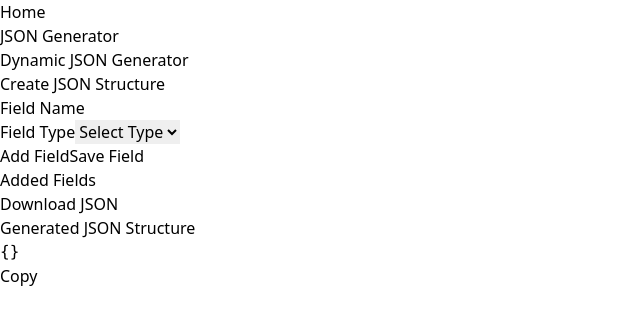
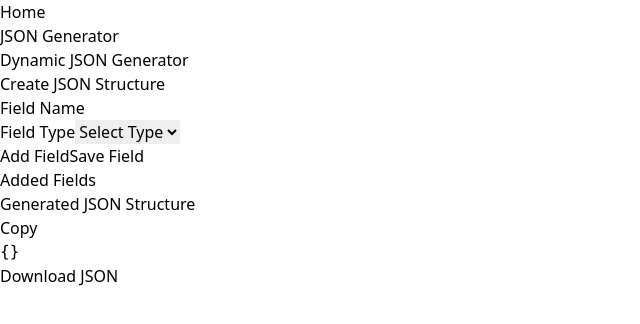
Before and after one commit to gsarthak783/Json-Generator, a React (Vite) app in the folder client/: page /json-generator in a window 1280 px wide. Shown: the top 324 px of the page, without its empty margins (0-640 px from the left). Built offline with nearby package versions, Linux system fonts and the light colour scheme.

Commit message:
Copy and download button position changed

```diff
--- a/client/src/components/JsonGenerator.jsx
+++ b/client/src/components/JsonGenerator.jsx
@@ -74,7 +74,7 @@ const handleSaveField = (fields) => {
   };
 
   return (
-    <div className="p-6 bg-gray-100 min-h-screen">
+    <div className="p-6 bg-gray-100 min-h-screen rounded-md">
       <h1 className="text-2xl font-bold mb-4">Dynamic JSON Generator</h1>
 
       {/* RecursiveForm component for adding fields */}
@@ -83,9 +83,33 @@ const handleSaveField = (fields) => {
       {/* Display JSON structure */}
       <div className="mt-6">
 
+        <h2 className="text-xl font-semibold">Generated JSON Structure</h2>
 
-        {/* Download JSON Button */}
-        <button
+        {/* <pre className="bg-gray-800 text-white p-4 rounded-lg mt-2">
+          {JSON.stringify(jsonStructure, null, 2)}
+        </pre>
+
+        <CopyToClipboard text={textToCopy} onCopy={onCopyText}>
+        <button className="mt-4 bg-blue-500 text-white px-4 py-2 rounded-md">Copy</button>
+      </CopyToClipboard>
+      {copyStatus && <p className=" text-md text-gray-700">Text copied to clipboard!</p>} */}
+
+
+      {/* Pre container with Copy button */}
+      <div className="relative ">
+        <CopyToClipboard text={jsonStructure} onCopy={onCopyText}>
+          <button className="absolute top-2 right-2 bg-blue-500 text-white px-4 py-2 rounded-md">
+            {copyStatus ? "Copied!" : "Copy"}
+          </button>
+        </CopyToClipboard>
+        <pre className="bg-gray-800 text-white p-4 rounded-lg mt-2">
+        {JSON.stringify(jsonStructure, null, 2)}
+        </pre>
+      </div>
+
+
+       {/* Download JSON Button */}
+       <button
           onClick={handleDownloadJson}
           className="mt-4 bg-blue-500 text-white px-4 py-2 rounded-md"
         >
@@ -93,15 +117,6 @@ const handleSaveField = (fields) => {
         </button>
 
 
-        <h2 className="mt-6 text-xl font-semibold">Generated JSON Structure</h2>
-        <pre className="bg-gray-800 text-white p-4 rounded-lg mt-2">
-          {JSON.stringify(jsonStructure, null, 2)}
-        </pre>
-
-        <CopyToClipboard text={textToCopy} onCopy={onCopyText}>
-        <button className="mt-4 bg-blue-500 text-white px-4 py-2 rounded-md">Copy</button>
-      </CopyToClipboard>
-      {copyStatus && <p className=" text-md text-gray-700">Text copied to clipboard!</p>}
       </div>
     </div>
   );
```
